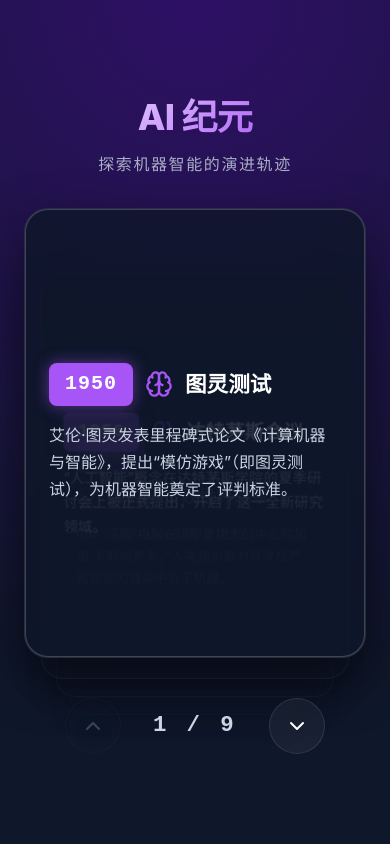
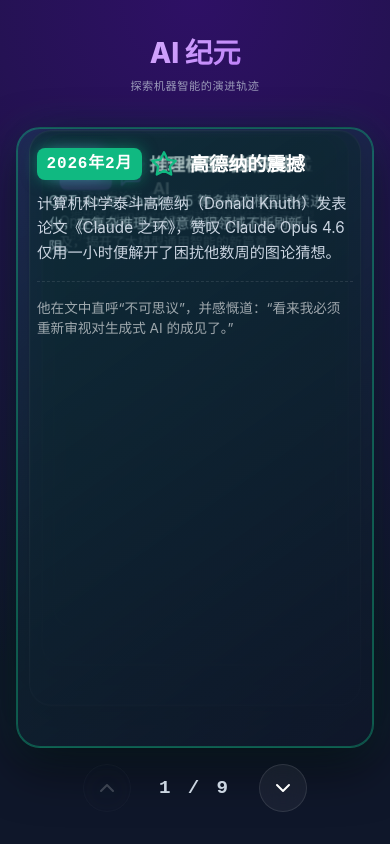
Before and after one commit to picasso250/ai-chronicles, a React (Vite) app: page / in a window 390 px wide. Built offline with nearby package versions, Linux system fonts and the light colour scheme.

Commit message:
feat: improve mobile UI and add touch swipe navigation

```diff
--- a/src/App.css
+++ b/src/App.css
@@ -36,27 +36,29 @@
 }
 
 .header {
-  text-align: center;
-  margin-bottom: 3rem;
+  position: absolute;
+  top: 3rem;
+  left: 3rem;
+  text-align: left;
   z-index: 100;
 }
 
 .header h1 {
-  font-size: 3rem;
+  font-size: 1.5rem;
   font-weight: 800;
   background: linear-gradient(135deg, #e9d5ff, #a855f7);
   -webkit-background-clip: text;
   -webkit-text-fill-color: transparent;
-  margin-bottom: 0.5rem;
-  letter-spacing: -0.02em;
+  margin-bottom: 0.25rem;
+  letter-spacing: -0.01em;
 }
 
 .header p {
   color: var(--text-muted);
-  font-size: 1rem;
-  letter-spacing: 0.1em;
+  font-size: 0.75rem;
+  letter-spacing: 0.05em;
   text-transform: uppercase;
-  opacity: 0.8;
+  opacity: 0.7;
 }
 
 .card-container {
@@ -64,7 +66,7 @@
   width: 100%;
   max-width: 650px;
   height: 380px;
-  perspective: 1500px;
+  perspective: 2000px;
   display: flex;
   justify-content: center;
   align-items: center;
@@ -75,34 +77,36 @@
   position: absolute;
   width: 100%;
   height: 100%;
-  transition: all 0.6s cubic-bezier(0.23, 1, 0.32, 1);
+  transition: all 0.7s cubic-bezier(0.34, 1.56, 0.64, 1);
   transform-style: preserve-3d;
   will-change: transform, opacity;
 }
 
-/* Past cards (flown upwards) */
+/* Past cards (flown downwards and faded) */
 .card-wrapper.past {
   opacity: 0;
   pointer-events: none;
-  transform: translateY(-200px) scale(0.9) rotateX(15deg);
+  transform: translateY(200px) scale(0.9) rotateX(-15deg);
 }
 
-/* Future cards (stacked downwards) */
+/* Future cards (stacked top-left) */
 .card-wrapper.future {
-  opacity: calc(1 - var(--abs-offset) * 0.25);
+  opacity: calc(1 - var(--abs-offset) * 0.2);
   pointer-events: auto;
   cursor: pointer;
-  /* translate down, scale down, and push back in Z */
-  transform: translateY(calc(var(--abs-offset) * 45px))
-             scale(calc(1 - var(--abs-offset) * 0.05))
-             translateZ(calc(var(--abs-offset) * -80px));
+  /* Stack towards top-left */
+  transform: translateX(calc(var(--abs-offset) * -40px))
+             translateY(calc(var(--abs-offset) * -30px))
+             scale(calc(1 - var(--abs-offset) * 0.04))
+             translateZ(calc(var(--abs-offset) * -100px));
 }
 
 /* Future hover effect */
 .card-wrapper.future:hover {
-  transform: translateY(calc(var(--abs-offset) * 45px - 10px))
-             scale(calc(1 - var(--abs-offset) * 0.05))
-             translateZ(calc(var(--abs-offset) * -80px));
+  transform: translateX(calc(var(--abs-offset) * -40px - 10px))
+             translateY(calc(var(--abs-offset) * -30px - 5px))
+             scale(calc(1 - var(--abs-offset) * 0.04))
+             translateZ(calc(var(--abs-offset) * -100px));
 }
 
 /* Active card */
@@ -241,40 +245,92 @@
 
 @media screen and (max-width: 768px) {
   .app-wrapper {
-    padding: 1.5rem;
+    padding: 1rem;
+    justify-content: space-between;
+    height: 100vh;
+    overflow: hidden;
   }
 
   .header {
-    margin-bottom: 2rem;
+    position: static;
+    text-align: center;
+    width: 100%;
+    margin-bottom: 1rem;
+    padding-top: 1rem;
   }
 
   .header h1 {
-    font-size: 2.25rem;
+    font-size: 1.75rem;
+  }
+
+  .header p {
+    font-size: 0.7rem;
   }
 
   .card-container {
-    height: 450px;
+    flex: 1;
+    height: auto;
+    width: 100%;
+    margin: 1rem 0;
+    max-width: none;
+  }
+
+  .card-wrapper.future {
+    transform: translateX(0)
+               translateY(calc(var(--abs-offset) * -20px))
+               scale(calc(1 - var(--abs-offset) * 0.05))
+               translateZ(calc(var(--abs-offset) * -50px));
+  }
+
+  .card-wrapper.future:hover {
+    transform: translateX(0)
+               translateY(calc(var(--abs-offset) * -20px - 5px))
+               scale(calc(1 - var(--abs-offset) * 0.05))
+               translateZ(calc(var(--abs-offset) * -50px));
   }
 
   .glass-card {
-    padding: 1.5rem;
+    padding: 1.25rem;
+    justify-content: flex-start;
   }
 
   .node-header {
-    flex-wrap: wrap;
-    gap: 0.75rem;
-    margin-bottom: 1rem;
+    gap: 0.5rem;
+    margin-bottom: 0.75rem;
+  }
+
+  .year {
+    font-size: 1rem;
+    padding: 0.25rem 0.6rem;
   }
 
   .title {
-    font-size: 1.35rem;
+    font-size: 1.2rem;
   }
 
   .desc {
-    font-size: 1rem;
+    font-size: 0.95rem;
+    line-height: 1.6;
+  }
+
+  .details {
+    font-size: 0.85rem;
+    margin-top: 1rem;
+    padding-top: 1rem;
   }
 
   .controls {
-    margin-top: 2.5rem;
+    margin-top: 0;
+    margin-bottom: 1rem;
+    gap: 1.5rem;
+  }
+
+  .nav-btn {
+    width: 48px;
+    height: 48px;
+  }
+
+  .indicator {
+    font-size: 1.2rem;
   }
 }
--- a/src/App.jsx
+++ b/src/App.jsx
@@ -1,7 +1,9 @@
 import React, { useState, useEffect, useCallback, useRef } from 'react';
-import { Brain, Users, Trophy, Image, Target, Zap, MessageSquare, Cpu, Star, ChevronUp, ChevronDown } from 'lucide-react';
-import { milestones } from './data';
+import { Brain, Users, Trophy, Image, Target, Zap, MessageSquare, Cpu, Star, Terminal, ChevronUp, ChevronDown } from 'lucide-react';
+import { milestones as originalMilestones } from './data';
 import './App.css';
+
+const milestones = [...originalMilestones].reverse();
 
 const IconMap = {
   brain: Brain,
@@ -12,12 +14,14 @@
   zap: Zap,
   'message-square': MessageSquare,
   cpu: Cpu,
-  star: Star
+  star: Star,
+  terminal: Terminal
 };
 
 function App() {
   const [activeIndex, setActiveIndex] = useState(0);
   const isScrolling = useRef(false);
+  const touchStartY = useRef(0);
 
   const handleNext = useCallback(() => {
     setActiveIndex((prev) => Math.min(prev + 1, milestones.length - 1));
@@ -55,12 +59,34 @@
       }
     };
 
+    const handleTouchStart = (e) => {
+      touchStartY.current = e.touches[0].clientY;
+    };
+
+    const handleTouchEnd = (e) => {
+      const touchEndY = e.changedTouches[0].clientY;
+      const deltaY = touchStartY.current - touchEndY;
+
+      // 阈值判断，防止轻微抖动触发
+      if (Math.abs(deltaY) > 50) {
+        if (deltaY > 0) {
+          handleNext();
+        } else {
+          handlePrev();
+        }
+      }
+    };
+
     window.addEventListener('wheel', handleWheel);
     window.addEventListener('keydown', handleKeyDown);
+    window.addEventListener('touchstart', handleTouchStart);
+    window.addEventListener('touchend', handleTouchEnd);
 
     return () => {
       window.removeEventListener('wheel', handleWheel);
       window.removeEventListener('keydown', handleKeyDown);
+      window.removeEventListener('touchstart', handleTouchStart);
+      window.removeEventListener('touchend', handleTouchEnd);
     };
   }, [handleNext, handlePrev]);
 
```
